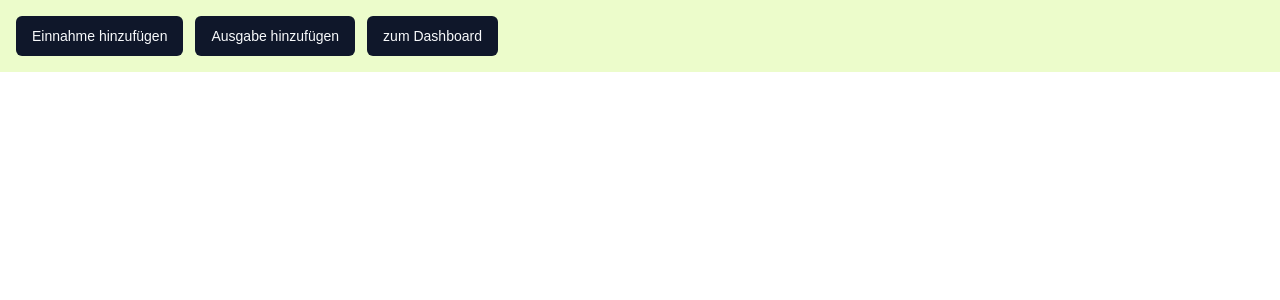
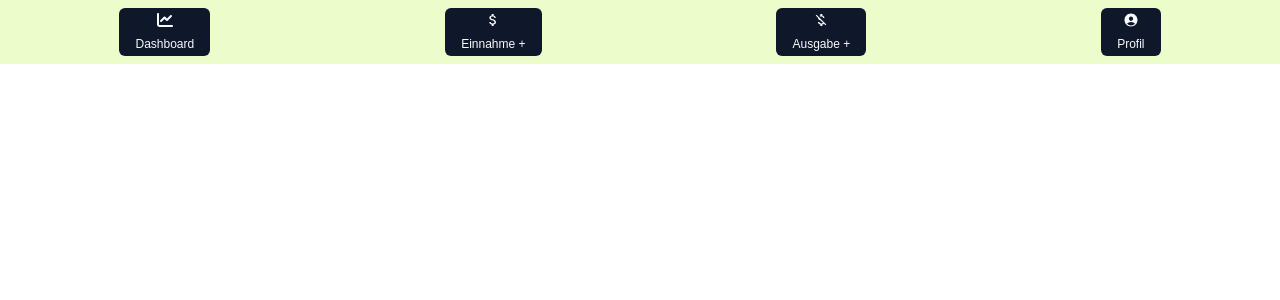
Before and after one commit to PaulKroner/finanz-tracker, a Next.js app: page /navbar in a window 1280 px wide. Shown: the top 300 px of the page. Built offline with nearby package versions, Linux system fonts and the light colour scheme.

Commit message:
#2 navbar set to bottom and new content

```diff
--- a/src/app/navbar/page.tsx
+++ b/src/app/navbar/page.tsx
@@ -1,5 +1,9 @@
 import Link from 'next/link';
 import { Button } from '@/components/ui/button';
+import { FaChartLine } from "react-icons/fa6";
+import { MdAttachMoney } from "react-icons/md";
+import { MdMoneyOff } from "react-icons/md";
+import { IoPersonCircle } from "react-icons/io5";
 
 type NavbarProps = {
   setView: (view: "home" | "income" | "expanse" | "dashboard") => void;
@@ -7,11 +11,46 @@ type NavbarProps = {
 
 const Navbar = ({ setView }: NavbarProps) => {
   return (
-    <nav className="bg-lime-100 p-4">
-      <ul className="flex flex-row flex-wrap gap-3">
-        <Button onClick={() => setView("income")}>Einnahme hinzufügen</Button>
+    <nav className="bg-lime-100 p-2">
+      <ul className="flex flex-row flex-wrap gap-3 justify-around">
+        {/* <Button onClick={() => setView("income")}>Einnahme hinzufügen</Button>
         <Button onClick={() => setView("expanse")}>Ausgabe hinzufügen</Button>
-        <Button onClick={() => setView("dashboard")}>zum Dashboard</Button>
+        <Button onClick={() => setView("dashboard")}>zum Dashboard</Button> */}
+        <Button className="flex flex-col h-12 p-4">
+          <div className="">
+            <FaChartLine size={10} />
+          </div>
+          <div className="text-xs">
+            Dashboard
+          </div>
+        </Button>
+
+        <Button className="flex flex-col h-12 p-4">
+          <div className="">
+            <MdAttachMoney />
+          </div>
+          <div className="text-xs">
+            Einnahme +
+          </div>
+        </Button>
+
+        <Button className="flex flex-col h-12 p-4">
+          <div className="">
+            <MdMoneyOff />
+          </div>
+          <div className="text-xs">
+            Ausgabe +
+          </div>
+        </Button>
+
+        <Button className="flex flex-col h-12 p-4">
+          <div className="">
+            <IoPersonCircle />
+          </div>
+          <div className="text-xs">
+            Profil
+          </div>
+        </Button>
       </ul>
     </nav>
   );
--- a/src/app/page.tsx
+++ b/src/app/page.tsx
@@ -9,9 +9,22 @@ export default function Home() {
   const [view, setView] = useState<"home" | "income" | "expanse" | "dashboard">("home");
   return (
     <div className="flex flex-col min-h-screen">
-      <Navbar setView={setView} />
+
       <Main view={view} setView={setView} />
       <Footer />
+      <Footer />
+      <Footer />
+      <Footer />
+      <Footer />
+      <Footer />
+      <Footer />
+      <Footer />
+      <Footer />
+      <Footer />
+
+      <section className="fixed bottom-0 w-full">
+        <Navbar setView={setView} />
+      </section>
     </div>
   );
 }
```
